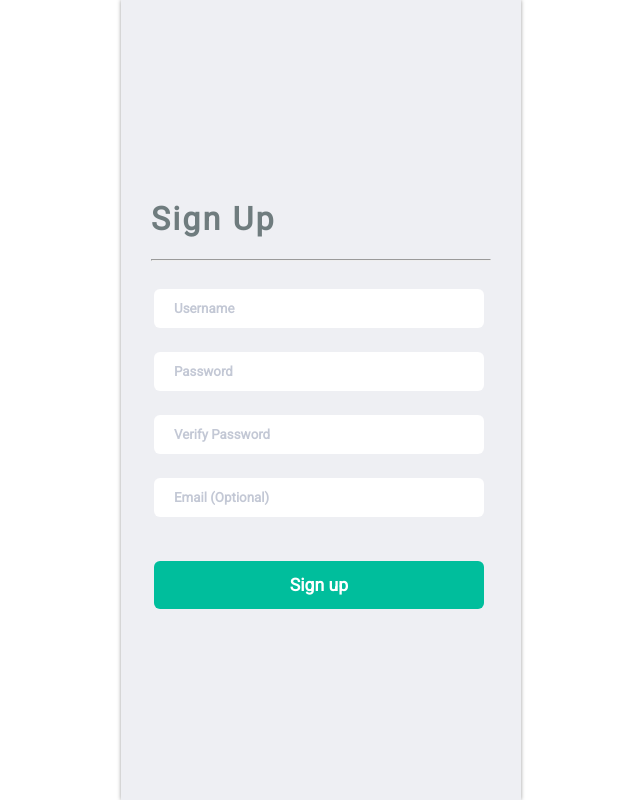
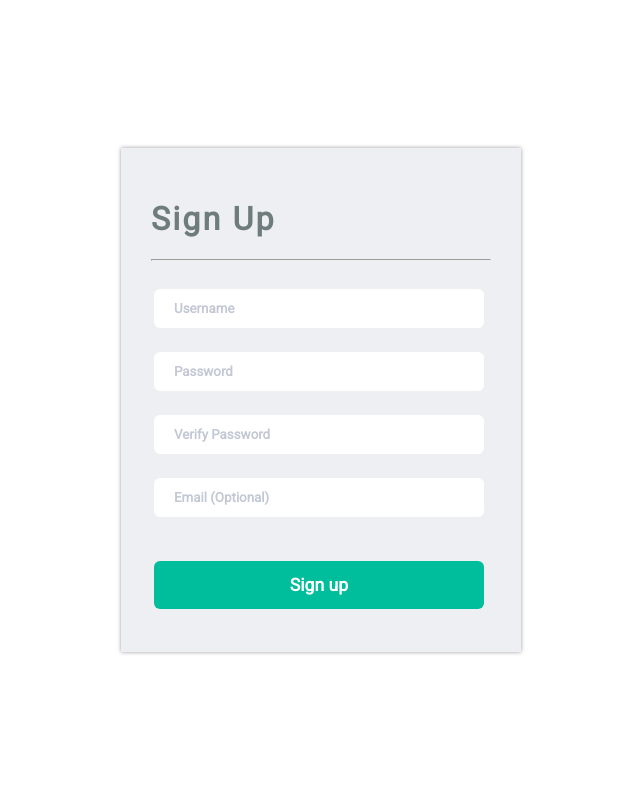
Before and after one commit to seanmstevens/user-signup, a Flask app: page /signup in a window 1280 px wide. Shown: the whole page, without its empty margins (319-959 px from the left). Run offline with Flask 2, Linux system fonts and the light colour scheme.

Commit message:
Okay, now I fixed it

```diff
--- a/static/mainpage.css
+++ b/static/mainpage.css
@@ -25,7 +25,9 @@ div.wrapper {
 .signup-container {
     display: table-cell;
     vertical-align: middle;
-    margin: 50% auto;
+}
+
+.form-container {
     font-family: "Roboto", sans-serif;
     padding: 30px;
     background-color: #eeeff3;
--- a/templates/signup.html
+++ b/templates/signup.html
@@ -3,6 +3,7 @@
 {% block content %}
 <div class = "wrapper">
     <div class = 'signup-container'>
+        <div class = "form-container">
             <h1>Sign Up</h1>
             <hr/>
             <form method = 'POST'>
@@ -42,5 +43,5 @@
             </form>
         </div>
     </div>
-
+</div>
 {% endblock %}
```
Lines whose indentation alone changed are shown as unchanged.
